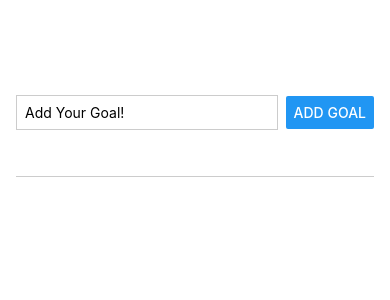
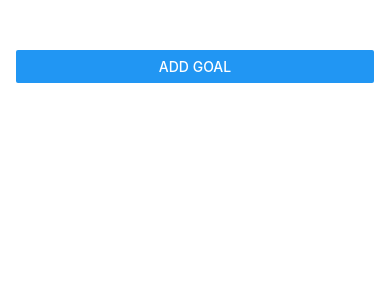
Before and after one commit to MohamedSabry000/ToDo-React-Native-App, a React Native app: screen / in a window 390 px wide. Shown: the top 300 px of the page. Built offline with nearby package versions, Linux system fonts and the light colour scheme.

Commit message:
add goal in modal

```diff
--- a/App.js
+++ b/App.js
@@ -1,9 +1,10 @@
 import { useState } from 'react';
-import { StyleSheet, View, FlatList } from 'react-native';
+import { StyleSheet, View, FlatList, Button } from 'react-native';
 import GoalInput from './GoalInput';
 import GoalItem from './GoalItem';
 
 export default function App() {
+  const [openModal, setOpenModal] = useState(false);
   const [goals, setGoals] = useState([]);
 
   const addGoalHandler = (goal) => {
@@ -16,7 +17,13 @@ export default function App() {
 
   return (
     <View style={styles.appContainer}>
-      <GoalInput onAddGoal={addGoalHandler} />
+      {
+        !openModal && <Button
+          title="Add Goal"
+          onPress={() => setOpenModal(true)}
+        />
+      }
+      <GoalInput onAddGoal={addGoalHandler} visible={openModal} />
       <View style={styles.goalsContainer}>
         <FlatList
           data={goals}
--- a/GoalInput.js
+++ b/GoalInput.js
@@ -1,7 +1,7 @@
 import React, { useState } from "react";
-import { StyleSheet, View, Button, TextInput, I18nManager} from 'react-native';
+import { StyleSheet, View, Button, TextInput, I18nManager, Modal} from 'react-native';
 
-export default function GoalInput({onAddGoal}) {
+export default function GoalInput({onAddGoal, visible}) {
   const [goal, setGoal] = useState('');
 
   const addGoalHandler = () => {
@@ -10,6 +10,7 @@ export default function GoalInput({onAddGoal}) {
   }
 
   return (
+    <Modal visible={visible} animationType="slide">
       <View style={styles.inputContainer}>
         <TextInput
           style={styles.textInput}
@@ -19,6 +20,7 @@ export default function GoalInput({onAddGoal}) {
         />
         <Button title="Add Goal" onPress={addGoalHandler} />
       </View>
+    </Modal>
   );
 }
 
```
Lines whose indentation alone changed are shown as unchanged.
